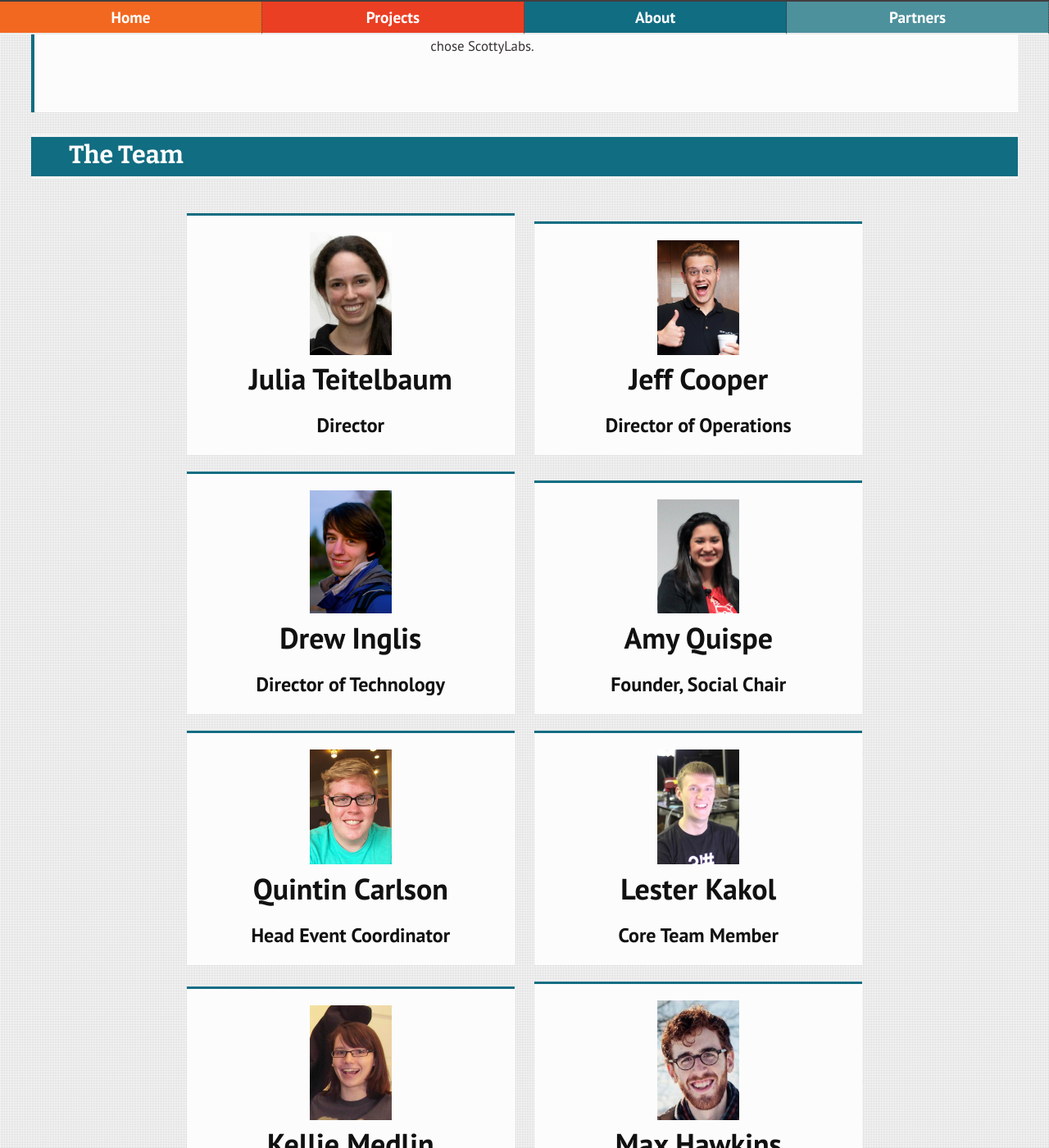
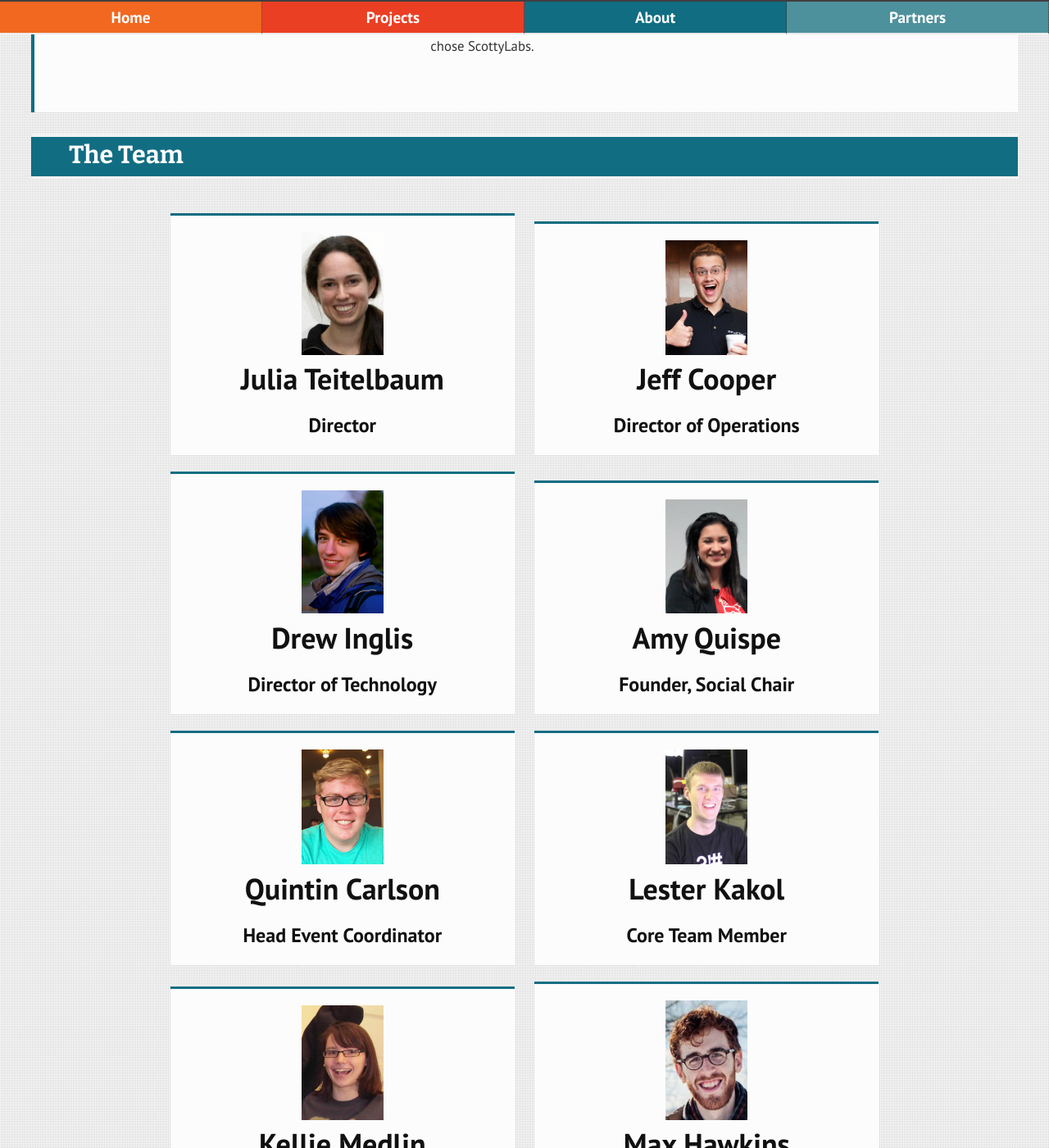
Before and after one commit to ScottyLabs/scottylabs.github.io, a Jekyll site: the page built from about.html, in a window 1280 px wide and 1400 px high, scrolled down 1305 px. Shown: the whole window at 82% size. Built offline with Jekyll 4.4.1, drawn with Linux system fonts in a browser that asks for light colours; nearby versions of some CDN libraries.

Commit message:
modified team size to line up to right side of site

```diff
--- a/css/4.css
+++ b/css/4.css
@@ -665,11 +665,41 @@
 }
 
 
+/* team */
 
-@media screen and (min-width: 300px) {
-	.person.no_chrome{
-		width: 100%;
-	}
+.team_container{
+    width: 96%;
+    margin: 0 auto;
+}
+
+.person{
+
+    margin: 10px 10px;
+
+    background-color: #fcfcfc;
+    border-top: 3px solid #116D82;
+
+    padding: 20px;
+    text-align: center
+}
+
+.person img{
+	width: 100px;
+	margin: 0px 20px;
+}
+
+.person .h3{
+	font-size: 2em;
+}
+.person .h4{
+	font-size: 1em;
+}
+
+
+/* no_chrome styles */
+
+.person.no_chrome{
+	width: 93%;
 }
 
 @media screen and (min-width: 600px) {
@@ -680,7 +710,7 @@
 
 @media screen and (min-width: 900px) {
 	.person.no_chrome{
-		width: 400px;
+		width: 420px;
 	}
 }
 
@@ -693,9 +723,7 @@
 }
 
 
-/* team */
-
-
+/* yes_chrome styles */
 
 .team_container.yes_chrome{
 
@@ -753,31 +781,3 @@
     /*max-width: 100%;*/
 
 }
-
-.team_container{
-    width: 94%;
-    margin: 0 auto;
-}
-
-.person{
-
-    margin: 10px 10px;
-
-    background-color: #fcfcfc;
-    border-top: 3px solid #116D82;
-
-    padding: 20px;
-    text-align: center
-}
-
-.person img{
-	width: 100px;
-	margin: 0px 20px;
-}
-
-.person .h3{
-	font-size: 2em;
-}
-.person .h4{
-	font-size: 1em;
-}
```
